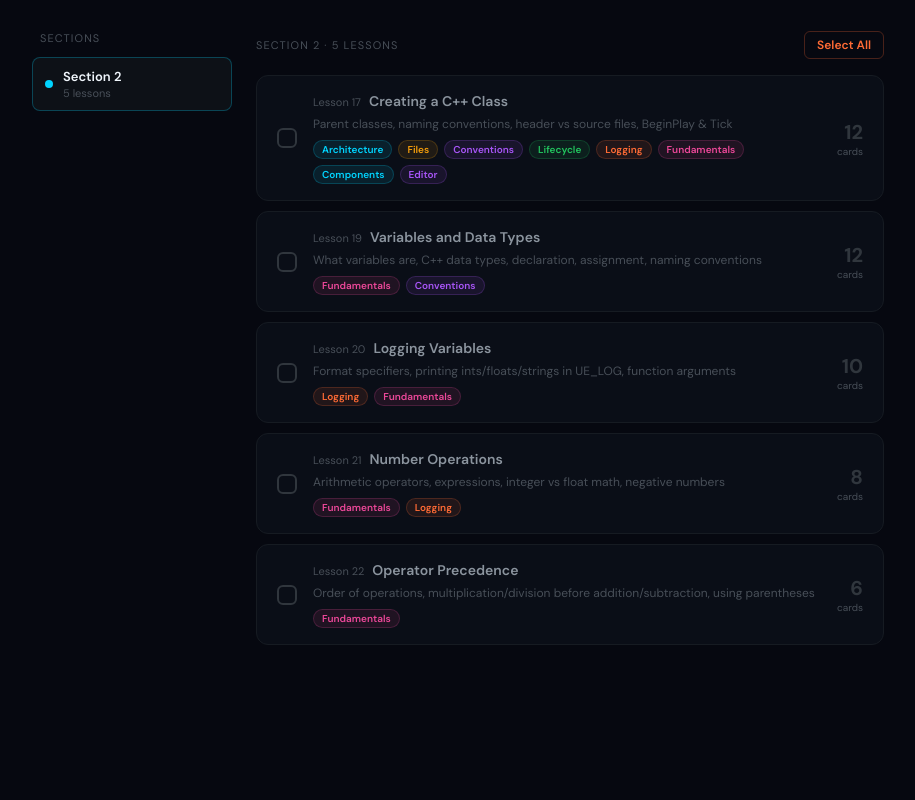
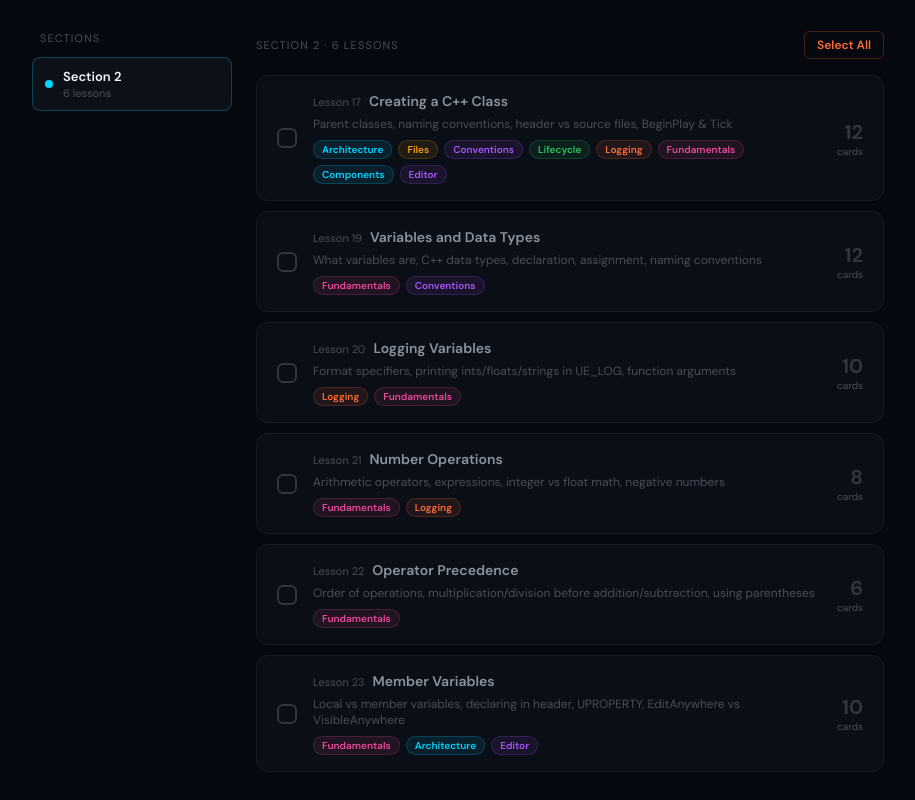
Before and after one commit to DavieDevs/ue5-flashcards, a Next.js app: page / in a window 1280 px wide. Shown: the part 252-1052 px from the top of the page, without its empty margins (182-1097 px from the left). Before the commit the page ends 945 px from the top, so only its background shows below. Built offline with nearby package versions, Linux system fonts and the light colour scheme.

Commit message:
Add lesson 23 cards

```diff
--- a/data/cards.js
+++ b/data/cards.js
@@ -355,6 +355,81 @@ export const lessons = [
       },
     ],
   },
+  {
+    id: "s2-l23",
+    section: 2,
+    lesson: 23,
+    title: "Member Variables",
+    description:
+      "Local vs member variables, declaring in header, UPROPERTY, EditAnywhere vs VisibleAnywhere",
+    cards: [
+      {
+        id: "s2l23-1",
+        front: "What is a local variable and what are its two key limitations?",
+        back: "A local variable is declared inside a function and only exists within that function.\n\nLimitations:\n1. Only accessible inside the function it was created in\n2. Gets deleted when the function ends\n\nThis makes them a poor choice for storing data long term.",
+        tag: "Fundamentals",
+      },
+      {
+        id: "s2l23-2",
+        front:
+          "What is a member variable and how does it differ from a local variable?",
+        back: "A member variable belongs to a class, not a function. It is declared in the header file (.h).\n\nDifferences:\n• Accessible in ALL functions of the class\n• Persists for the lifetime of the object — not deleted at the end of a function",
+        tag: "Fundamentals",
+      },
+      {
+        id: "s2l23-3",
+        front: "Where do you declare a member variable in UE5 C++?",
+        back: "Inside the class declaration in the header file (.h), not inside any function.\n\nExample in MovingPlatform.h:\nUPROPERTY(EditAnywhere)\nfloat MemberFloat = 10.f;",
+        tag: "Fundamentals",
+      },
+      {
+        id: "s2l23-4",
+        front: "How do you give a member variable a default value in UE5?",
+        back: "Assign it directly in the header file at the point of declaration.\n\nfloat MemberFloat = 10.f;\n\nThis value is used at the start of the game unless overridden in the editor.",
+        tag: "Fundamentals",
+      },
+      {
+        id: "s2l23-5",
+        front: "What does UPROPERTY() do for a member variable?",
+        back: "It registers the variable with UE5's reflection system, making it visible to the engine, editor, and Blueprint system.\n\nWithout UPROPERTY(), the editor has no knowledge the variable exists.",
+        tag: "Architecture",
+      },
+      {
+        id: "s2l23-6",
+        front:
+          "What is the difference between EditAnywhere and VisibleAnywhere in UPROPERTY?",
+        back: "EditAnywhere — variable is visible AND editable in the Details panel\nVisibleAnywhere — variable is visible in the Details panel but CANNOT be edited\n\nUPROPERTY(EditAnywhere)  // can change the value\nUPROPERTY(VisibleAnywhere) // read-only in editor",
+        tag: "Architecture",
+      },
+      {
+        id: "s2l23-7",
+        front: "Do you put a semicolon after UPROPERTY()?",
+        back: "No. UPROPERTY() and the variable declaration below it are treated as one statement. Only the variable line itself ends with a semicolon.\n\nUPROPERTY(EditAnywhere)  // no semicolon here\nfloat MemberFloat = 10.f; // semicolon here",
+        tag: "Fundamentals",
+      },
+      {
+        id: "s2l23-8",
+        front:
+          "If you change a member variable's value in the Details panel, what happens to the default value?",
+        back: "The Details panel value overrides the default. When the game runs, the variable will use the editor value, not the code default.\n\nExample: default is 10.f in code, but if you set it to 20 in the editor, it will be 20 at runtime.",
+        tag: "Architecture",
+      },
+      {
+        id: "s2l23-9",
+        front:
+          "When should you recompile from Visual Studio instead of using Live Coding?",
+        back: "Whenever you make changes to a header file (.h). Using Live Coding for header changes can produce unpredictable results, and any editor values you entered may be lost when you reopen the project.",
+        tag: "Editor",
+      },
+      {
+        id: "s2l23-10",
+        front:
+          "Why are member variables better than local variables for game data like health or speed?",
+        back: "Because game data needs to persist across multiple function calls and frames. A local variable in BeginPlay is gone the moment BeginPlay finishes. A member variable survives for the lifetime of the Actor and is accessible from any function including Tick.",
+        tag: "Architecture",
+      },
+    ],
+  },
 
   // Add future lessons here — same structure as above.
   // Example:
```
